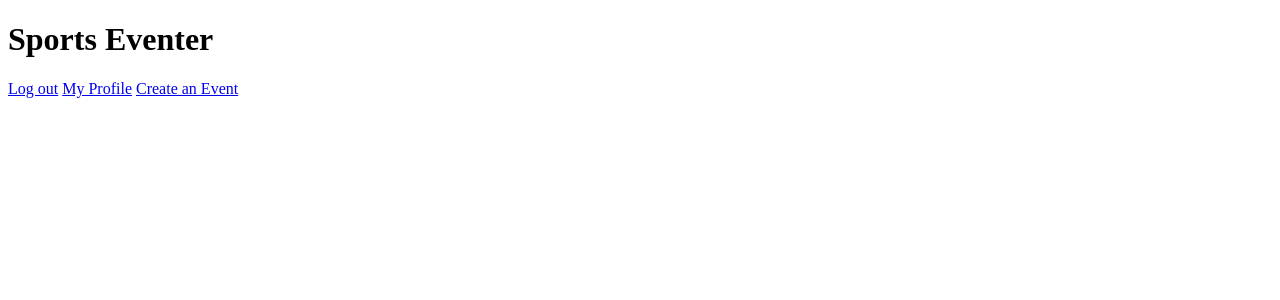
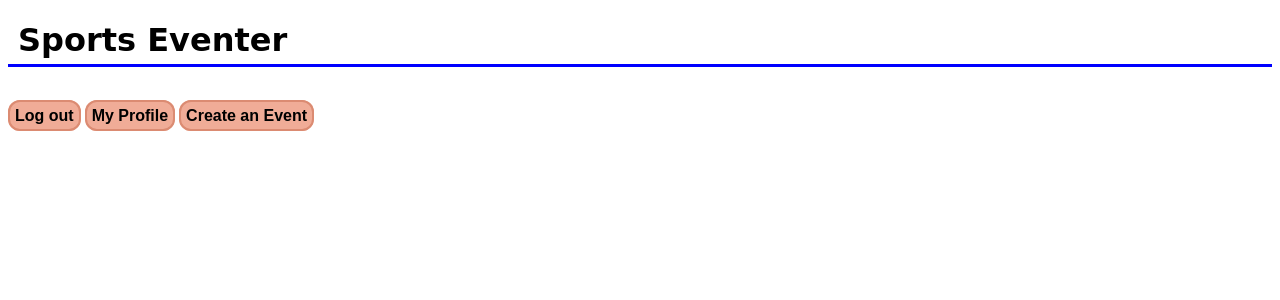
Before and after one commit to AntonioK180/SportsEventer, a Flask app: template templates/home.html in a window 1280 px wide. Shown: the top 300 px of the page. Run offline with Flask 2, Linux system fonts and the light colour scheme; the template is opened without the code that fills it, so the values that code supplies are empty; parts of the project's set-up code (start-up, migrations or seed data) failed here and were passed over.

Commit message:
Added css to the home page.

```diff
--- a/static/home.css
+++ b/static/home.css
@@ -1,4 +1,49 @@
+h1{
+  font-family: 'Brush Script MT', cursive;
+  margin-bottom: 40px;
+  padding-bottom: 5px;
+  padding-left: 10px;
+  border-bottom: 3px solid blue;
+}
+
 #event{
   border-style: solid;
+  background-color: grey;
+  margin-top: 10px;
   margin-bottom: 10px;
 }
+
+#event > a{
+  font-family: sans-serif;
+  text-decoration: none;
+  font-weight: bolder;
+  color: white;
+  border-radius: 12px;
+  border: 2px solid #003399;
+  background-color: #0066cc;
+  position: relative;
+  margin-left: 80vw;
+  top: -3vh;
+  padding: 8px;
+}
+
+#event > a:hover{
+  color: #0066cc;
+  background-color: white;
+}
+
+header > a{
+  font-family: sans-serif;
+  text-decoration: none;
+  font-weight: bolder;
+  color: black;
+  border-radius: 12px;
+  border: 2px solid #db8b72;
+  background-color: #f0ac97;
+  padding: 5px;
+}
+
+header > a:hover{
+  color: #f0ac97;
+  background-color: black;
+}
--- a/templates/home.html
+++ b/templates/home.html
@@ -35,6 +35,7 @@
       <div id="event">
         <h3>{{event.created_by}}'s {{event.sport}} event</h3>
         <p>People: {{ event.people_participating }}/{{ event.people_participating+event.people_needed }}</p>
+        <p>Date & Time: {{event.date}} - {{event.time}}</p>
         <a href="/events/{{event.event_id}}">See more details</a>
       </div>
       {% endfor %}
```
Also changed, not shown: static/event.css (added).
